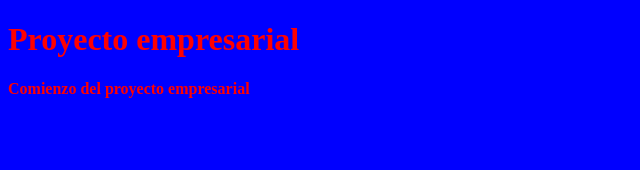
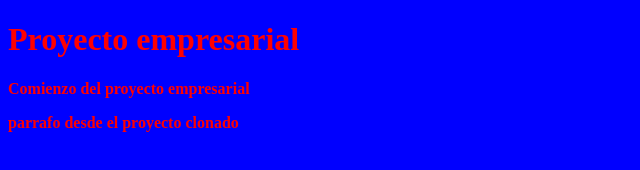
Before and after one commit to jyongkim/cursoGit, a plain HTML site: page index.html in a window 1280 px wide. Shown: the whole page, without its empty margins (0-640 px from the left). Drawn offline with Linux system fonts and the light colour scheme.

Commit message:
Commit pc2

```diff
--- a/index.html
+++ b/index.html
@@ -9,5 +9,6 @@
 <body>
     <h1>Proyecto empresarial</h1>
     <p>Comienzo del proyecto empresarial</p>
+    <p>parrafo desde el proyecto clonado</p>
 </body>
 </html>
```
